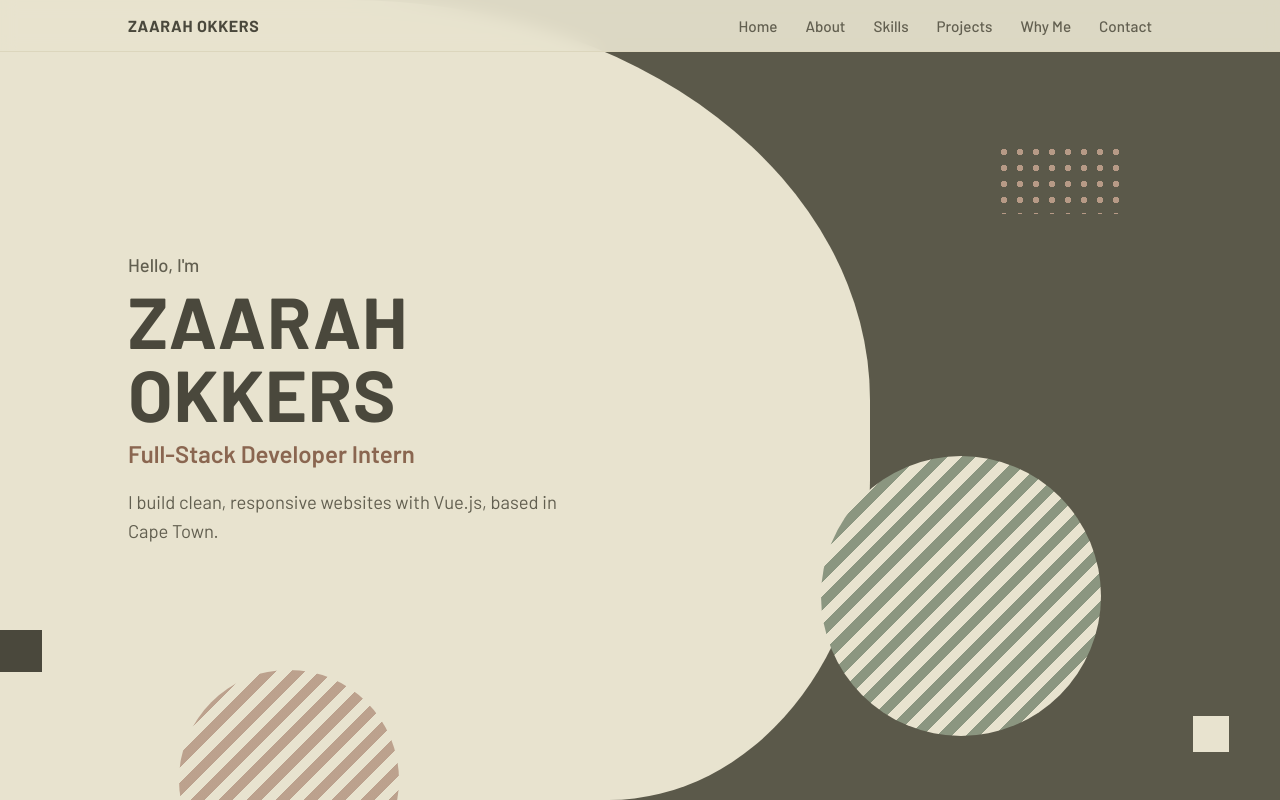
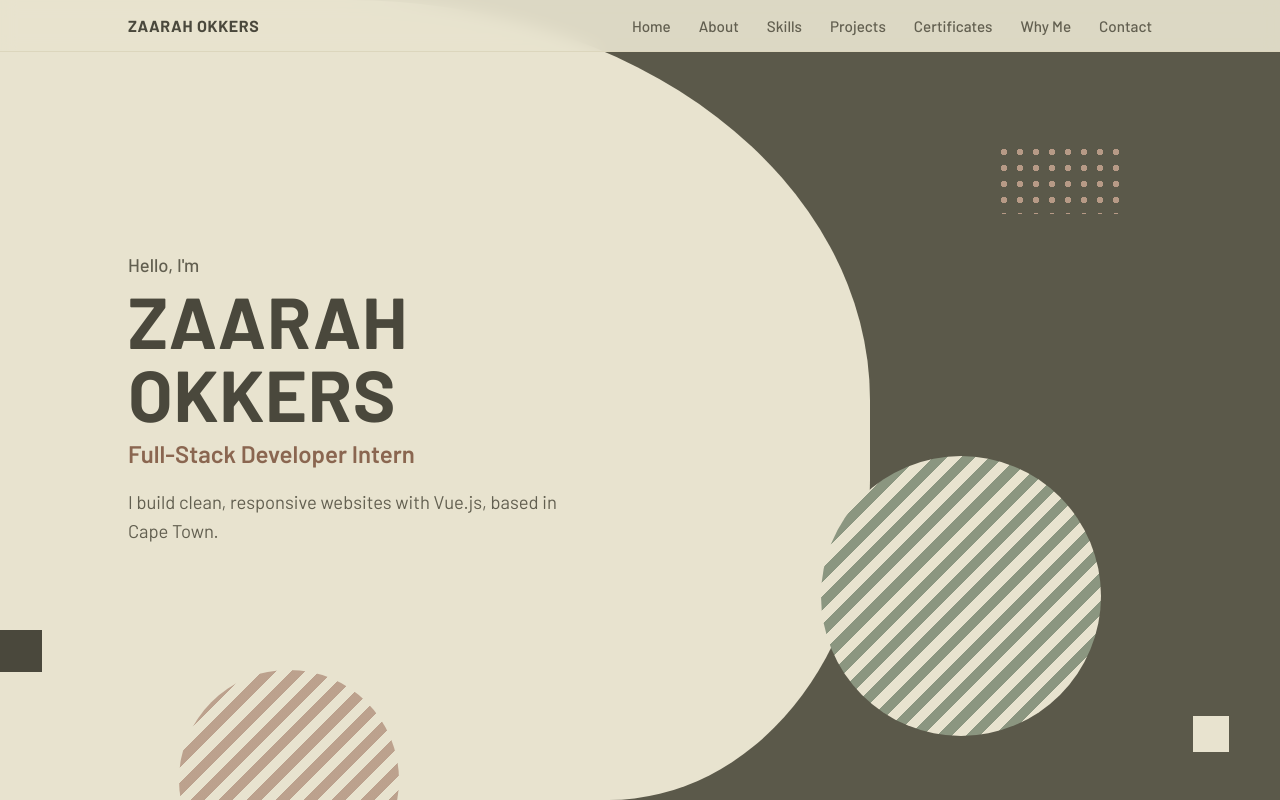
Before and after one commit to Zaarah-Okkers/Portfolio, a Vue app: page / in a window 1280 px wide. Shown: the top 800 px of the page. Built offline with nearby package versions, Linux system fonts and the light colour scheme.

Commit message:
Added additional projects

```diff
--- a/src/App.vue
+++ b/src/App.vue
@@ -104,6 +104,51 @@ const projects = [
       'A beginner-friendly, menu-based Python program with a Study Planner and a Daily Motivation Generator.',
     tech: ['Python'],
     github: 'https://github.com/Zaarah-Okkers/Python-Mini-Toolkit'
+  },
+  {
+    // TODO: check the tech tags for this project
+    title: 'HR Flow',
+    description:
+      'An HR and payroll web app with a sign-in page, payroll management and employee performance tracking.',
+    tech: ['HTML', 'CSS'],
+    link: 'https://hrflow-xg3y.onrender.com'
+  },
+  {
+    // TODO: rename this project, rewrite the description and check the tech tags
+    title: 'Project A (rename me)',
+    description:
+      'A web application with a live demo and the full source code available on GitHub.',
+    tech: ['Vue.js'],
+    link: 'https://lnkd.in/dHsmYmsR',
+    github: 'https://lnkd.in/dFFHf6Yd'
+  },
+  {
+    // TODO: rename this project, rewrite the description and check the tech tags
+    title: 'Project B (rename me)',
+    description:
+      'A designed and built website, with the design process documented in Figma and the code on GitHub.',
+    tech: ['HTML', 'CSS'],
+    link: 'https://lnkd.in/dXM6X-5z',
+    github: 'https://lnkd.in/dT94Hp86',
+    figma: 'https://lnkd.in/dzXVyEEm'
+  },
+  {
+    // TODO: rename this project, rewrite the description and check the tech tags
+    title: 'Project C (rename me)',
+    description:
+      'A live website with the full source code available on GitHub.',
+    tech: ['HTML', 'CSS'],
+    link: 'https://lnkd.in/dHxjDRkE',
+    github: 'https://lnkd.in/dny7UKsc'
+  },
+  {
+    // TODO: this link had no label, so check where it goes. Then rename the project,
+    // rewrite the description, check the tech tags and change this to link or github
+    title: 'Project D (rename me)',
+    description:
+      'Another project from my learning journey. Follow the link to see it in action.',
+    tech: ['HTML', 'CSS'],
+    link: 'https://lnkd.in/g4KaVvgc'
   }
 ]
 
@@ -114,6 +159,34 @@ const visibleProjects = computed(() => {
   if (activeFilter.value === 'All') return projects
   return projects.filter((project) => project.tech.includes(activeFilter.value))
 })
+
+const certificates = [
+  {
+    title: 'YouthCode Software Development Project',
+    issuer: 'Life Choices Academy',
+    date: '2 October 2026',
+    text: 'Awarded for completing the YouthCode software development programme, covering the fundamentals of ICT through to front-end, back-end and e-commerce development.',
+    modules: [
+      'Introduction to ICT',
+      'Front-End Development',
+      'Database and Back-End Development',
+      'E-commerce',
+      'Personal and Professional Development'
+    ]
+  },
+  {
+    title: 'Introduction to Cybersecurity',
+    issuer: 'Cisco Networking Academy',
+    date: '1 September 2026',
+    text: 'A verified student-level credential covering online safety, common cyber threats and attacks, and how individuals and organisations protect themselves.',
+    modules: [
+      'Online Safety',
+      'Cyber Threats & Attacks',
+      'Protecting Organisations',
+      'Cybersecurity Careers'
+    ]
+  }
+]
 
 const strengths = [
   {
@@ -176,6 +249,7 @@ const journey = [
       <a href="#about">About</a>
       <a href="#skills">Skills</a>
       <a href="#projects">Projects</a>
+      <a href="#certificates">Certificates</a>
       <a href="#why">Why Me</a>
       <a href="#contact">Contact</a>
     </nav>
@@ -296,7 +370,10 @@ const journey = [
           <ul class="tech">
             <li v-for="item in project.tech" :key="item">{{ item }}</li>
           </ul>
-          <div v-if="project.link || project.github" class="project-links">
+          <div
+            v-if="project.link || project.github || project.figma"
+            class="project-links"
+          >
             <a
               v-if="project.link"
               class="project-link"
@@ -315,9 +392,41 @@ const journey = [
             >
               View code
             </a>
+            <a
+              v-if="project.figma"
+              class="project-link"
+              :href="project.figma"
+              target="_blank"
+              rel="noopener"
+            >
+              View design
+            </a>
           </div>
         </article>
       </TransitionGroup>
+    </section>
+
+    <section id="certificates" class="certificates">
+      <h2>Certificates</h2>
+      <p class="section-intro">
+        Qualifications and credentials I have earned along the way.
+      </p>
+
+      <div class="certificate-grid">
+        <article
+          v-for="certificate in certificates"
+          :key="certificate.title"
+          class="certificate-card"
+        >
+          <span class="certificate-date">{{ certificate.date }}</span>
+          <h3>{{ certificate.title }}</h3>
+          <p class="certificate-issuer">{{ certificate.issuer }}</p>
+          <p class="certificate-text">{{ certificate.text }}</p>
+          <ul class="certificate-tags">
+            <li v-for="item in certificate.modules" :key="item">{{ item }}</li>
+          </ul>
+        </article>
+      </div>
     </section>
 
     <section id="why" class="why">
@@ -597,6 +706,7 @@ h1 {
 .about,
 .skills,
 .projects,
+.certificates,
 .why,
 .contact {
   position: relative;
@@ -608,6 +718,7 @@ h1 {
 .about > *,
 .skills > *,
 .projects > *,
+.certificates > *,
 .why > *,
 .contact > * {
   position: relative;
@@ -615,7 +726,7 @@ h1 {
 }
 
 .skills,
-.why {
+.certificates {
   background: var(--cream-dark);
 }
 
@@ -957,6 +1068,91 @@ h2 {
   color: #e3c9b6;
 }
 
+/* ---------- Certificates ---------- */
+
+.section-intro {
+  max-width: 620px;
+  margin: -0.5rem auto 2.5rem;
+  text-align: center;
+  color: var(--text-soft);
+  font-size: 1.1rem;
+  line-height: 1.7;
+}
+
+.certificate-grid {
+  display: grid;
+  grid-template-columns: repeat(auto-fit, minmax(300px, 1fr));
+  gap: 1.5rem;
+  max-width: 1000px;
+  margin: 0 auto;
+}
+
+.certificate-card {
+  padding: 1.75rem;
+  background: var(--cream);
+  border-top: 4px solid var(--peach);
+  border-radius: 4px;
+  box-shadow: 0 4px 12px rgba(74, 72, 60, 0.1);
+  transition: transform 0.2s, box-shadow 0.2s;
+}
+
+.certificate-card:hover {
+  transform: translateY(-4px);
+  box-shadow: 0 10px 20px rgba(74, 72, 60, 0.15);
+}
+
+.certificate-date {
+  display: inline-block;
+  margin-bottom: 0.6rem;
+  padding: 0.15rem 0.6rem;
+  background: var(--peach);
+  color: var(--olive-dark);
+  border-radius: 4px;
+  font-size: 0.8rem;
+  font-weight: 700;
+  letter-spacing: 0.03em;
+  text-transform: uppercase;
+}
+
+.certificate-card h3 {
+  margin: 0 0 0.3rem;
+  font-size: 1.3rem;
+  font-weight: 700;
+  color: var(--olive-dark);
+}
+
+.certificate-issuer {
+  margin: 0 0 0.9rem;
+  color: var(--peach-dark);
+  font-size: 1rem;
+  font-weight: 600;
+}
+
+.certificate-text {
+  margin: 0 0 1.1rem;
+  color: var(--text-soft);
+  font-size: 0.98rem;
+  line-height: 1.65;
+}
+
+.certificate-tags {
+  list-style: none;
+  margin: 0;
+  padding: 0;
+  display: flex;
+  flex-wrap: wrap;
+  gap: 0.5rem;
+}
+
+.certificate-tags li {
+  padding: 0.3rem 0.7rem;
+  background: var(--olive);
+  color: var(--cream);
+  border-radius: 4px;
+  font-size: 0.85rem;
+  font-weight: 500;
+}
+
 /* ---------- Why work with me ---------- */
 
 .why-intro {
@@ -978,7 +1174,7 @@ h2 {
 
 .strength-card {
   padding: 1.5rem;
-  background: var(--cream);
+  background: var(--cream-dark);
   border-top: 4px solid var(--peach);
   border-radius: 4px;
   box-shadow: 0 4px 12px rgba(74, 72, 60, 0.1);
@@ -1040,7 +1236,7 @@ h2 {
   width: 0.85rem;
   height: 0.85rem;
   background: var(--olive);
-  border: 3px solid var(--cream-dark);
+  border: 3px solid var(--cream);
   border-radius: 50%;
   box-sizing: content-box;
 }
@@ -1243,6 +1439,7 @@ footer p {
   .about,
   .skills,
   .projects,
+  .certificates,
   .why,
   .contact {
     padding-top: 3.5rem;
```
